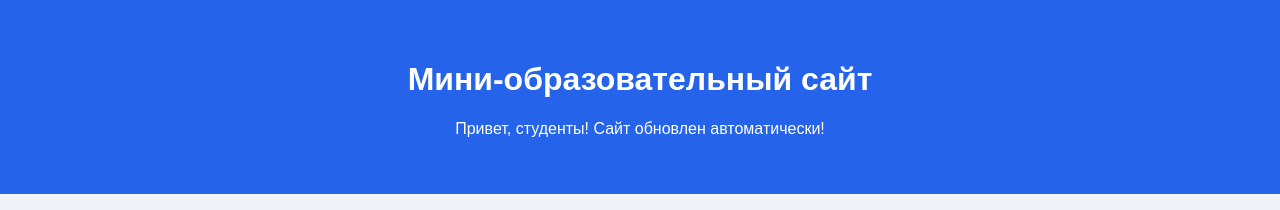
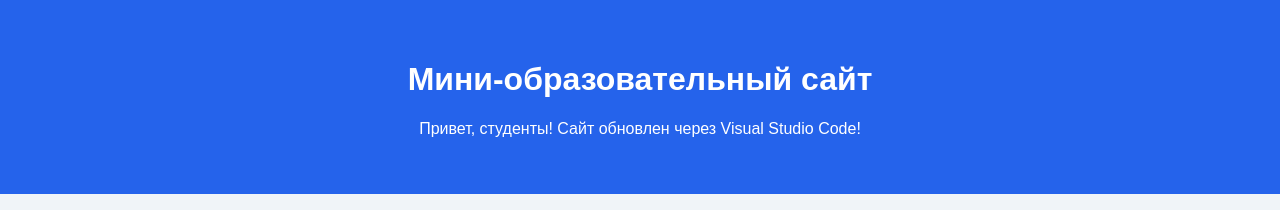
Before and after one commit to beibirdamira64-tech/edu-website, a plain HTML site: page index.html in a window 1280 px wide. Shown: the top 210 px of the page. Drawn offline with Linux system fonts and the light colour scheme.

Commit message:
Update website from VS Code

```diff
--- a/index.html
+++ b/index.html
@@ -10,7 +10,7 @@
 <body>
     <header>
         <h1>Мини-образовательный сайт</h1>
-        <p>Привет, студенты! Сайт обновлен автоматически!</p>
+        <p>Привет, студенты! Сайт обновлен через Visual Studio Code!</p>
     </header>
 
     <main>
```
